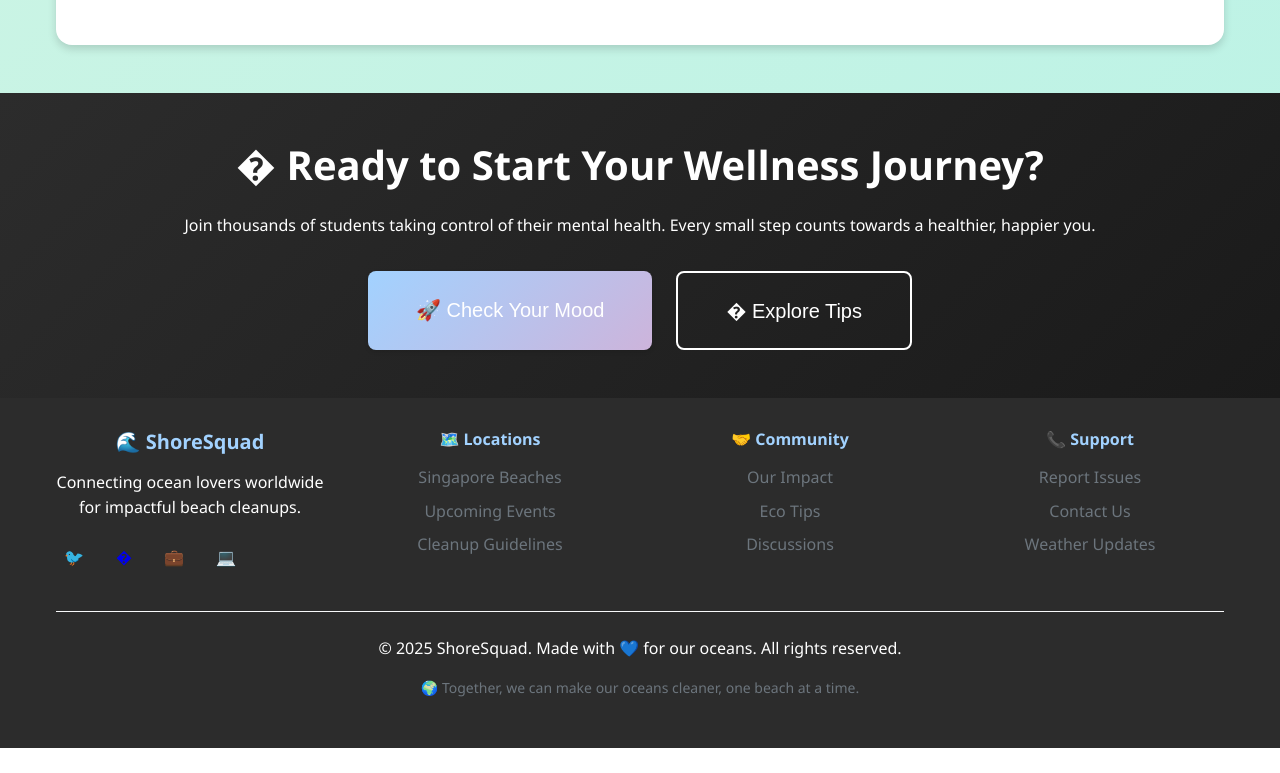
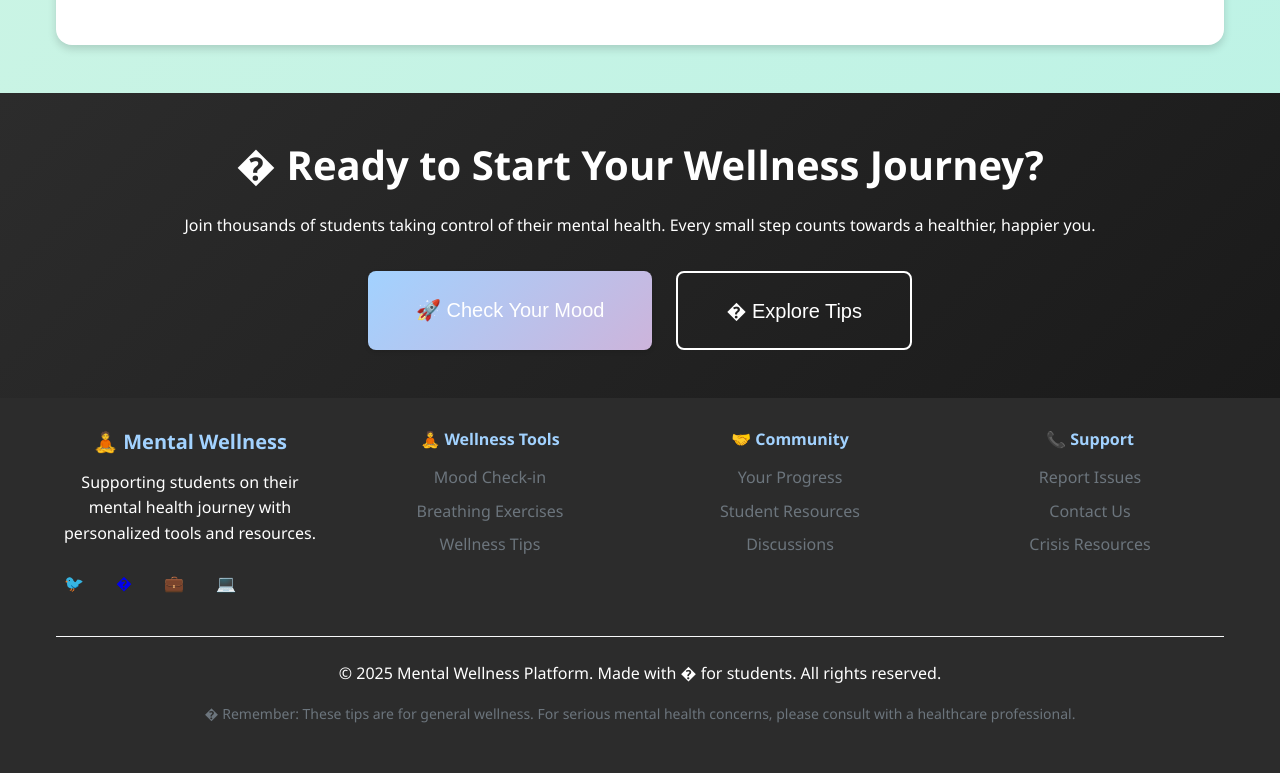
Before and after one commit to Aliciaywy/Alicia, a website: page index.html in a window 1280 px wide. Shown: the part 6088-6861 px from the top of the page. Before the commit the page ends 6836 px from the top, so only its background shows below. Drawn offline with Linux system fonts and the light colour scheme.

Commit message:
Complete Mental Wellness Platform Transformation
 Final Updates:
- Fixed footer to remove all ocean/beach references
- Updated all ShoreSquad branding to Mental Wellness
- Changed contact email to wellness@student.org
- Updated footer links to wellness-focused sections
- Added crisis resources and student support links

 Service Worker Updates:
- Updated cache names to mental-wellness theme
- Changed console logs to use  emoji
- Maintained all offline functionality

 Now Fully Consistent:
- All content focused on mental wellness and student support
- Removed all ocean/environmental references
- Updated manifest.json for Mental Wellness PWA
- Consistent branding throughout the application
- Proper student wellness messaging and resources

 Features Maintained:
- All modern PWA capabilities
- Offline functionality and caching
- Progressive enhancement
- Accessibility features
- Responsive design
- Performance optimizations

```diff
--- a/index.html
+++ b/index.html
@@ -355,8 +355,8 @@
         <div class="container">
             <div class="footer-content">
                 <div class="footer-section">
-                    <h3>🌊 ShoreSquad</h3>
-                    <p>Connecting ocean lovers worldwide for impactful beach cleanups.</p>
+                    <h3>🧘 Mental Wellness</h3>
+                    <p>Supporting students on their mental health journey with personalized tools and resources.</p>
                     <div class="social-links">
                         <a href="#" aria-label="Follow us on Twitter" class="social-link">🐦</a>
                         <a href="#" aria-label="Join our Instagram" class="social-link">�</a>
@@ -364,19 +364,17 @@
                         <a href="https://github.com/Aliciaywy/Alicia" aria-label="View source code" class="social-link">💻</a>
                     </div>
                 </div>
-                <div class="footer-section">
-                    <h4>🗺️ Locations</h4>
+                <div class="footer-section">                    <h4>🧘 Wellness Tools</h4>
                     <ul>
-                        <li><a href="#map">Singapore Beaches</a></li>
-                        <li><a href="#map">Upcoming Events</a></li>
-                        <li><a href="#tips">Cleanup Guidelines</a></li>
+                        <li><a href="#mood">Mood Check-in</a></li>
+                        <li><a href="#mindfulness">Breathing Exercises</a></li>
+                        <li><a href="#tips">Wellness Tips</a></li>
                     </ul>
                 </div>
                 <div class="footer-section">
-                    <h4>🤝 Community</h4>
-                    <ul>
-                        <li><a href="#impact">Our Impact</a></li>
-                        <li><a href="#tips">Eco Tips</a></li>
+                    <h4>🤝 Community</h4>                    <ul>
+                        <li><a href="#impact">Your Progress</a></li>
+                        <li><a href="#tips">Student Resources</a></li>
                         <li><a href="https://github.com/Aliciaywy/Alicia/discussions">Discussions</a></li>
                     </ul>
                 </div>
@@ -384,14 +382,13 @@
                     <h4>📞 Support</h4>
                     <ul>
                         <li><a href="https://github.com/Aliciaywy/Alicia/issues">Report Issues</a></li>
-                        <li><a href="mailto:shoresquad@environmental.org">Contact Us</a></li>
-                        <li><a href="#weather">Weather Updates</a></li>
+                        <li><a href="mailto:wellness@student.org">Contact Us</a></li>
+                        <li><a href="#mindfulness">Crisis Resources</a></li>
                     </ul>
                 </div>
             </div>
-            <div class="footer-bottom">
-                <p>&copy; 2025 ShoreSquad. Made with 💙 for our oceans. All rights reserved.</p>
-                <p class="footer-note">🌍 Together, we can make our oceans cleaner, one beach at a time.</p>
+            <div class="footer-bottom">                <p>&copy; 2025 Mental Wellness Platform. Made with � for students. All rights reserved.</p>
+                <p class="footer-note">� Remember: These tips are for general wellness. For serious mental health concerns, please consult with a healthcare professional.</p>
             </div>
         </div>
     </footer>
```
Also changed, not shown: sw.js (+8 -8 lines).
